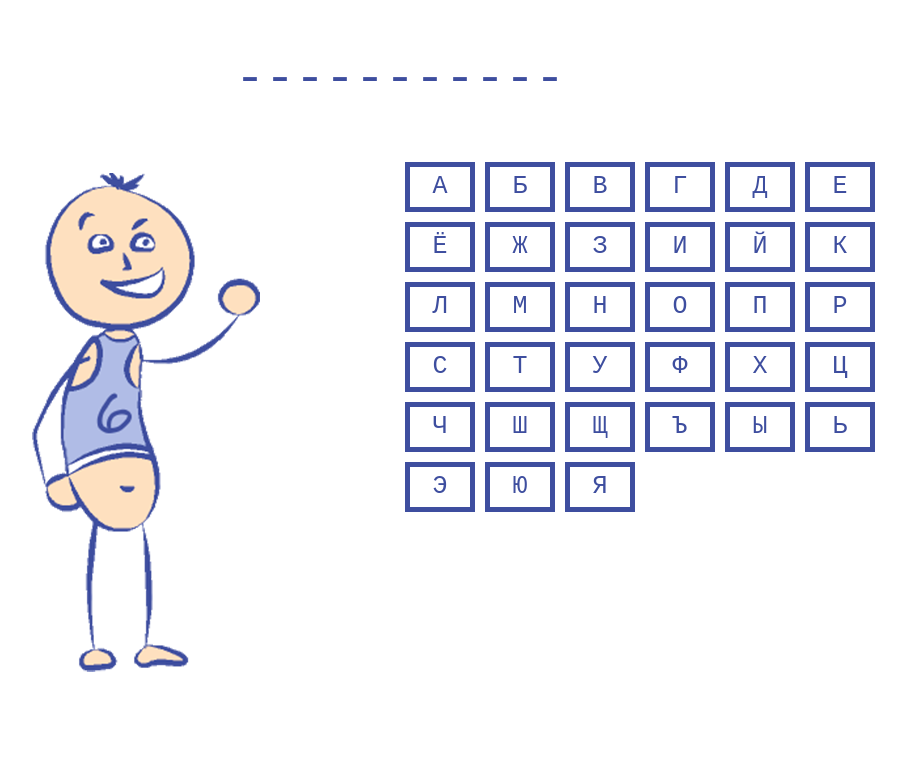
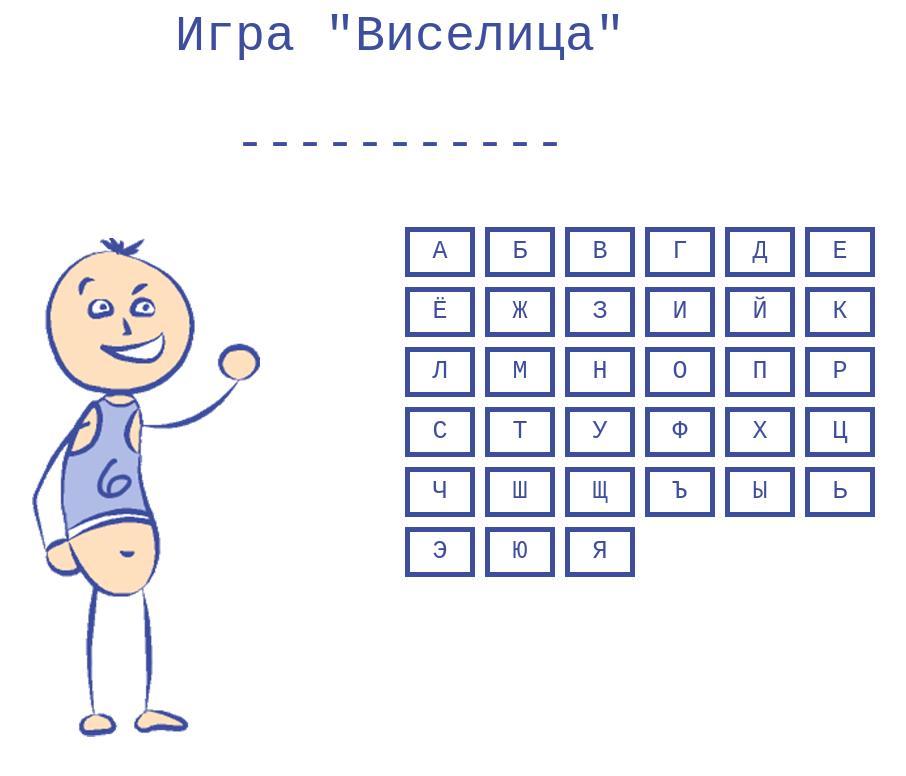
Before and after one commit to pi16b-ppse/Gallows, a plain HTML site: page main.html in a window 1280 px wide. Shown: the whole page, without its empty margins (240-1146 px from the left). Drawn offline with Linux system fonts and the light colour scheme; a web font is replaced by a local one.

Commit message:
Update main.html

```diff
--- a/main.html
+++ b/main.html
@@ -14,7 +14,15 @@ body
 	background: white;
 }
 </style>
+<style>
+p.main
+{
+	font-size: 50px;
+	text-align: center;
+}
+</style>
 <body>
+	<p class="main">Игра "Виселица"</p>
 	<div id="container">
 		<div id="block"></div>
 		<div id="gallows">
```
